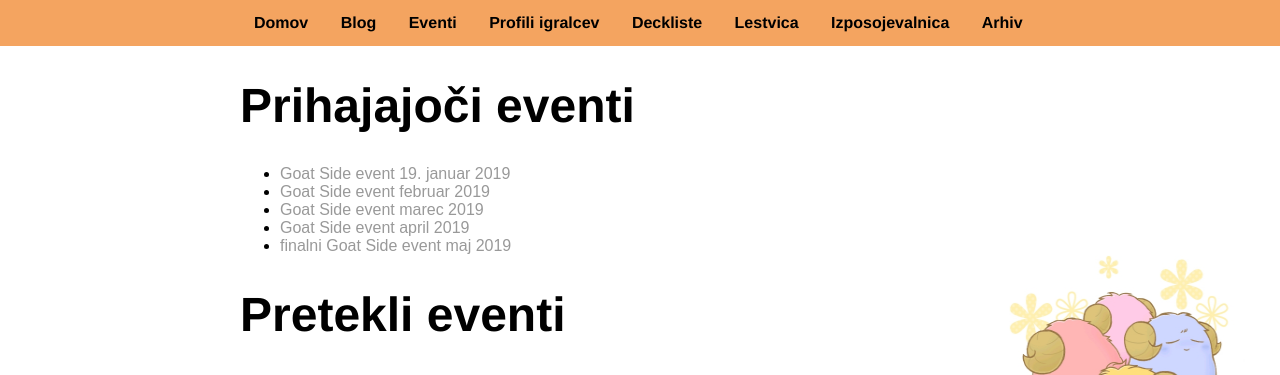
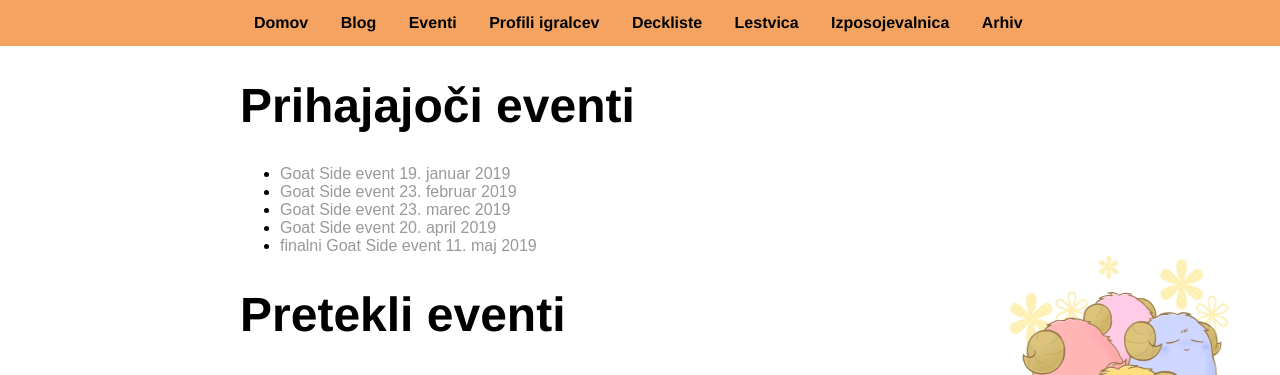
Before and after one commit to slogoatsss/slogoatsss.github.io, a Jekyll site: the page built from eventi/index.html, in a window 1280 px wide. Shown: the top 375 px of the page. Built offline with Jekyll 4.4.1, drawn with Linux system fonts in a browser that asks for light colours; nearby versions of some CDN libraries; library files that are not in the unit come from our copies.

Commit message:
Update index.html

```diff
--- a/eventi/index.html
+++ b/eventi/index.html
@@ -7,10 +7,10 @@ title: Eventi
 	<p>
 		<ul>
 			<li><a href="pravila/index.html">Goat Side event 19. januar 2019</a></li>
-			<li><a href="pravila/index.html">Goat Side event februar 2019</a></li>
-			<li><a href="pravila/index.html">Goat Side event marec 2019</a></li>
-			<li><a href="pravila/index.html">Goat Side event april 2019</a></li>
-			<li><a href="pravila/index.html">finalni Goat Side event maj 2019</a></li>
+			<li><a href="pravila/index.html">Goat Side event 23. februar 2019</a></li>
+			<li><a href="pravila/index.html">Goat Side event 23. marec 2019</a></li>
+			<li><a href="pravila/index.html">Goat Side event 20. april 2019</a></li>
+			<li><a href="pravila/index.html">finalni Goat Side event 11. maj 2019</a></li>
 		</ul>
 	</p>
 	<h1>Pretekli eventi</h1>
```
